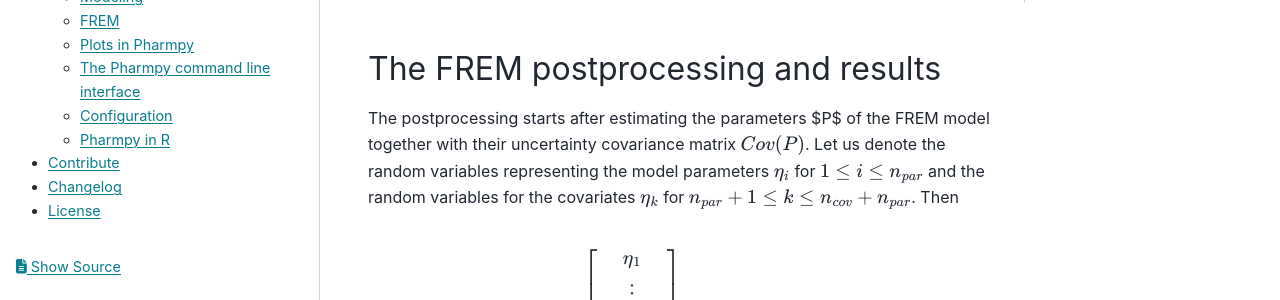
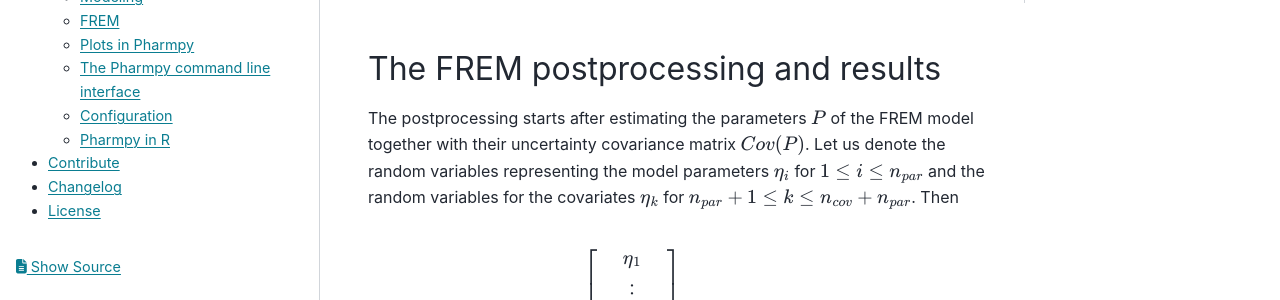
Before and after one commit to pharmpy/pharmpy, a Sphinx documentation site: the page built from docs/frem.rst, in a window 1280 px wide and 900 px high. Shown: the part 323-623 px from the top of the window. Built offline with Sphinx 7.4.7 and the PyData theme 0.15.4, drawn with Linux system fonts in a browser that asks for light colours; pages that are not in the unit, such as notebooks, are missing from menus; some of the changed lines change nothing that is shown.

Commit message:
Fix minor doc formatting

```diff
--- a/docs/frem.rst
+++ b/docs/frem.rst
@@ -10,7 +10,7 @@ Pharmpy currently handles the postprocessing, plotting and creation of model_3b
 The FREM postprocessing and results
 ~~~~~~~~~~~~~~~~~~~~~~~~~~~~~~~~~~~
 
-The postprocessing starts after estimating the parameters $P$ of the FREM model together with their uncertainty covariance matrix :math:`Cov(P)`. Let us denote the random variables representing the model parameters :math:`\eta_i` for :math:`1 \leq i \leq n_{par}` and the random variables for the covariates
+The postprocessing starts after estimating the parameters :math:`P` of the FREM model together with their uncertainty covariance matrix :math:`Cov(P)`. Let us denote the random variables representing the model parameters :math:`\eta_i` for :math:`1 \leq i \leq n_{par}` and the random variables for the covariates
 :math:`\eta_k` for :math:`n_{par} + 1 \leq k \leq n_{cov} + n_{par}`. Then
 
 .. math::
```
